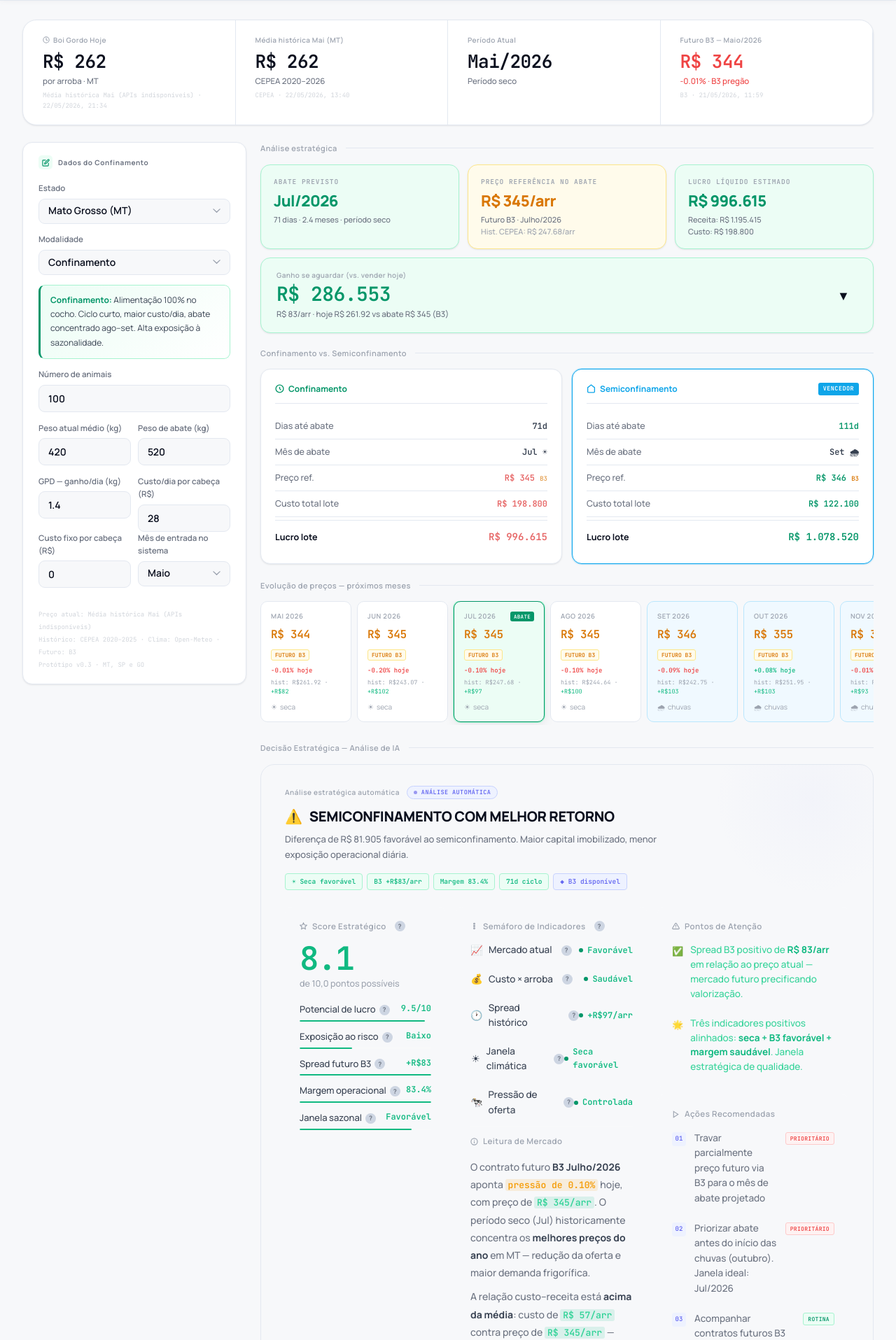
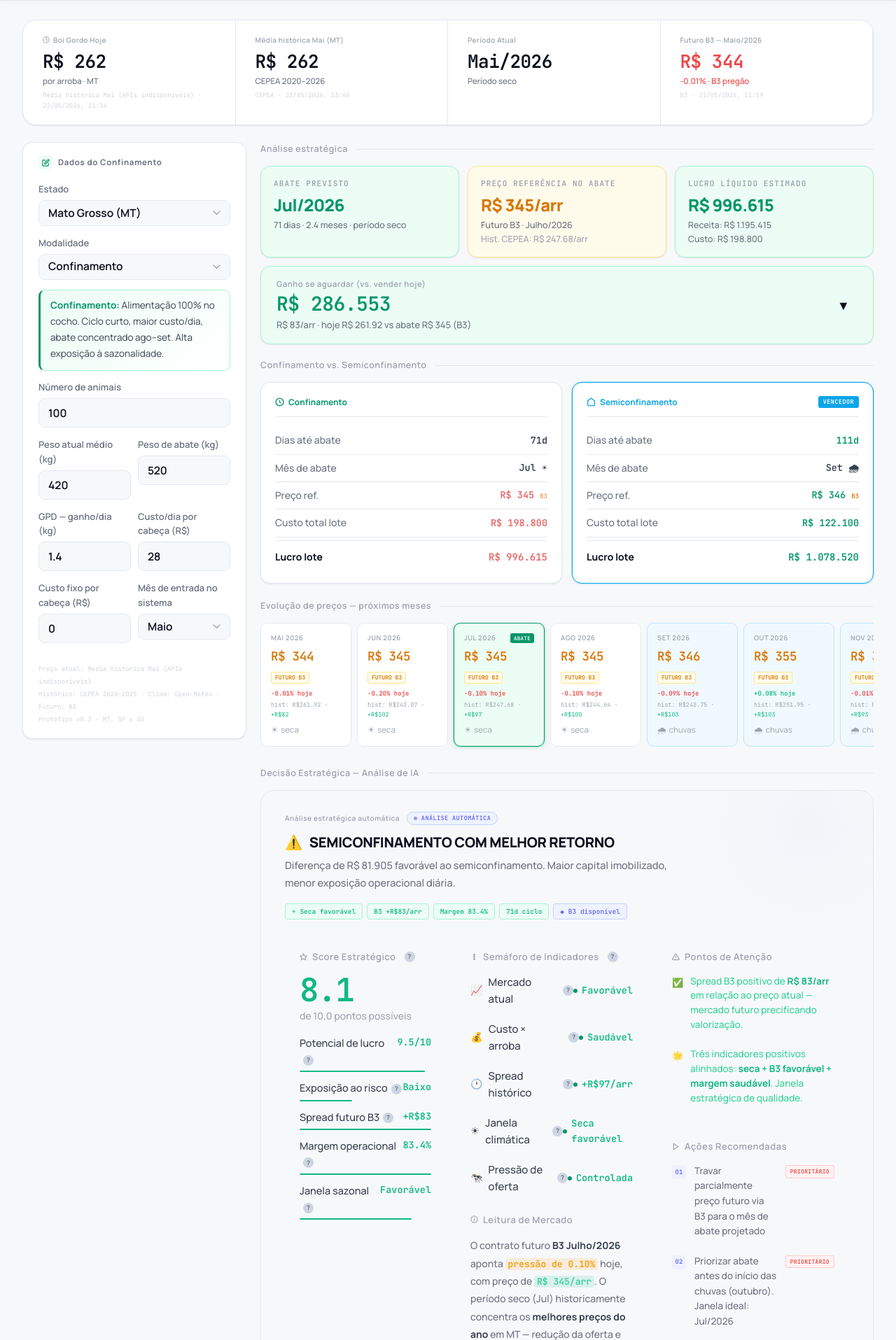
Before and after one commit to phberticellihorn-bot/TimingCerto, a Flask app: page / in a window 1280 px wide. Shown: the part 64-1979 px from the top of the page at 70% size. Run offline with Flask 3, Linux system fonts and the light colour scheme; data that the repository does not hold is empty.

Commit message:
Update index.html

```diff
--- a/templates/index.html
+++ b/templates/index.html
@@ -299,7 +299,7 @@ nav {
   display: flex; align-items: center; justify-content: space-between;
 }
 .panel-title {
-  font-size: 10px;
+  font-size: 11.5px;
   font-weight: 700;
   letter-spacing: .06em;
   color: var(--t3);
@@ -323,7 +323,7 @@ nav {
 .form-group:last-child { margin-bottom: 0; }
 .form-group label {
   display: block;
-  font-size: 11.5px;
+  font-size: 13px;
   font-weight: 600;
   color: var(--t3);
   margin-bottom: 5px;
@@ -336,7 +336,7 @@ nav {
   border-radius: 9px;
   color: var(--t1);
   font-family: 'Manrope', sans-serif;
-  font-size: 14px;
+  font-size: 15.5px;
   font-weight: 600;
   padding: 9px 13px;
   outline: none;
@@ -366,7 +366,7 @@ nav {
   border-left: 3px solid var(--emerald);
   border-radius: 9px;
   padding: 11px 14px;
-  font-size: 12px;
+  font-size: 13.5px;
   color: var(--t2);
   line-height: 1.7;
   margin-bottom: 14px;
@@ -379,7 +379,7 @@ nav {
   border: none;
   border-radius: 10px;
   font-family: 'Manrope', sans-serif;
-  font-size: 14px;
+  font-size: 15.5px;
   font-weight: 800;
   padding: 13px;
   cursor: pointer;
@@ -402,7 +402,7 @@ nav {
    SECTION LABEL — refined divider
 ════════════════════════════════════════════ */
 .sec-label {
-  font-size: 11px;
+  font-size: 12.5px;
   font-weight: 600;
   color: var(--t4);
   letter-spacing: .04em;
@@ -435,7 +435,7 @@ nav {
 .r-card:hover { box-shadow: var(--shadow); transform: translateY(-1px); }
 .r-card-label {
   font-family: 'JetBrains Mono', monospace;
-  font-size: 9.5px;
+  font-size: 11px;
   font-weight: 600;
   color: var(--t4);
   letter-spacing: .1em;
@@ -443,14 +443,14 @@ nav {
   margin-bottom: 8px;
 }
 .r-card-value {
-  font-size: 22px;
+  font-size: 24px;
   font-weight: 900;
   color: var(--t1);
   letter-spacing: -.6px;
   line-height: 1.1;
 }
 .r-card-sub {
-  font-size: 11px;
+  font-size: 12.5px;
   color: var(--t3);
   margin-top: 6px;
   font-weight: 500;
@@ -479,7 +479,7 @@ nav {
 .diff-card.warn    { background: var(--gold-bg);    border-color: var(--gold-bd); }
 .diff-left { flex: 1; }
 .diff-label {
-  font-size: 10px;
+  font-size: 11.5px;
   font-weight: 600;
   color: var(--t4);
   letter-spacing: .04em;
@@ -495,7 +495,7 @@ nav {
 .diff-value.green { color: var(--emerald); }
 .diff-value.red   { color: var(--red); }
 .diff-value.amber { color: var(--gold2); }
-.diff-sub { font-size: 11.5px; color: var(--t3); margin-top: 6px; font-weight: 500; }
+.diff-sub { font-size: 13px; color: var(--t3); margin-top: 6px; font-weight: 500; }
 .diff-icon {
   width: 40px; height: 40px; border-radius: 8px;
   display: flex; align-items: center; justify-content: center;
@@ -528,7 +528,7 @@ nav {
   border-bottom: 1px solid var(--border);
 }
 .comp-col-name {
-  font-size: 11.5px; font-weight: 700;
+  font-size: 13px; font-weight: 700;
   display: flex; align-items: center; gap: 7px;
 }
 .ccn-green { color: var(--emerald); }
@@ -546,12 +546,12 @@ nav {
   display: flex; justify-content: space-between; align-items: center;
   padding: 8px 0;
   border-bottom: 1px solid rgba(255,255,255,.04);
-  font-size: 12.5px;
+  font-size: 14px;
 }
 .comp-row:last-child { border-bottom: none; padding-bottom: 0; }
 .comp-row:first-child { padding-top: 0; }
 .comp-row-label { color: var(--t3); font-weight: 500; white-space: nowrap; }
-.comp-row-val   { font-family: 'JetBrains Mono', monospace; font-size: 12px; font-weight: 600; color: var(--t2); white-space: nowrap; margin-left: 8px; text-align: right; }
+.comp-row-val   { font-family: 'JetBrains Mono', monospace; font-size: 13.5px; font-weight: 600; color: var(--t2); white-space: nowrap; margin-left: 8px; text-align: right; }
 .comp-row-val.win  { color: var(--emerald); }
 .comp-row-val.lose { color: var(--red); opacity: .7; }
 .comp-divider { height: 1px; background: var(--border); margin: 4px 0; }
@@ -598,7 +598,7 @@ nav {
 }
 .tl-price-main {
   font-family: 'JetBrains Mono', monospace;
-  font-size: 16px; font-weight: 700;
+  font-size: 17.5px; font-weight: 700;
   letter-spacing: -.3px; line-height: 1;
   margin-bottom: 4px;
 }
@@ -615,7 +615,7 @@ nav {
 .tl-var { font-family: 'JetBrains Mono', monospace; font-size: 9px; font-weight: 600; margin-top: 2px; }
 .tl-var.pos { color: var(--emerald2); }
 .tl-var.neg { color: var(--red2); }
-.tl-climate { font-size: 10px; color: var(--t4); margin-top: 6px; display: flex; align-items: center; gap: 4px; }
+.tl-climate { font-size: 11.5px; color: var(--t4); margin-top: 6px; display: flex; align-items: center; gap: 4px; }
 .tl-hist-compare { font-family: 'JetBrains Mono', monospace; font-size: 8.5px; color: var(--t4); margin-top: 3px; }
 
 /* ════════════════════════════════════════════
@@ -675,7 +675,7 @@ nav {
 }
 .decisao-headline-icon { font-size: 20px; }
 .decisao-subtitle {
-  font-size: 13px; color: var(--t3); font-weight: 500;
+  font-size: 14.5px; color: var(--t3); font-weight: 500;
   line-height: 1.7; max-width: 580px; margin-bottom: 16px;
 }
 .decisao-chips { display: flex; gap: 6px; flex-wrap: wrap; }
@@ -709,7 +709,7 @@ nav {
   padding: 18px 20px;
 }
 .hero-card-title {
-  font-size: 11.5px; font-weight: 600;
+  font-size: 13px; font-weight: 600;
   letter-spacing: .04em;
   color: var(--t4);
   margin-bottom: 14px;
@@ -723,12 +723,12 @@ nav {
   letter-spacing: -2px; line-height: 1;
   margin-bottom: 3px;
 }
-.score-big-sub { font-size: 12.5px; color: var(--t4); font-weight: 500; margin-bottom: 16px; }
+.score-big-sub { font-size: 14px; color: var(--t4); font-weight: 500; margin-bottom: 16px; }
 .score-bars { display: flex; flex-direction: column; gap: 11px; }
 .sb-row {}
 .sb-head { display: flex; justify-content: space-between; margin-bottom: 5px; }
-.sb-name { font-size: 13px; color: var(--t2); font-weight: 500; }
-.sb-val  { font-family: 'JetBrains Mono', monospace; font-size: 12px; font-weight: 600; }
+.sb-name { font-size: 14.5px; color: var(--t2); font-weight: 500; }
+.sb-val  { font-family: 'JetBrains Mono', monospace; font-size: 13.5px; font-weight: 600; }
 .sb-track {
   height: 2px;
   background: rgba(255,255,255,.07);
@@ -782,14 +782,14 @@ nav {
 .sem-r:last-child  { border-bottom: none; padding-bottom: 0; }
 .sem-r:first-child { padding-top: 0; }
 .sem-r-label {
-  font-size: 13.5px; color: var(--t2); font-weight: 500;
+  font-size: 15px; color: var(--t2); font-weight: 500;
   display: flex; align-items: center; gap: 8px;
 }
 .sem-r-icon { font-size: 14px; width: 18px; text-align: center; }
 .sem-r-status {
   display: flex; align-items: center; gap: 6px;
   font-family: 'JetBrains Mono', monospace;
-  font-size: 12px; font-weight: 600;
+  font-size: 13.5px; font-weight: 600;
 }
 .sd   { width: 6px; height: 6px; border-radius: 50%; flex-shrink: 0; }
 .sd-g { background: var(--emerald); }
```
